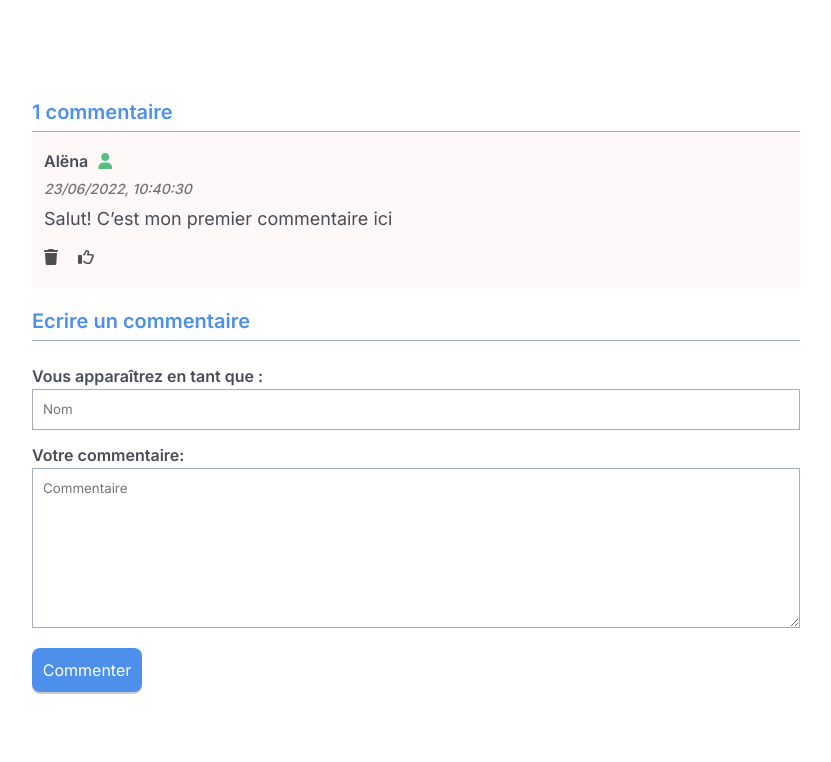
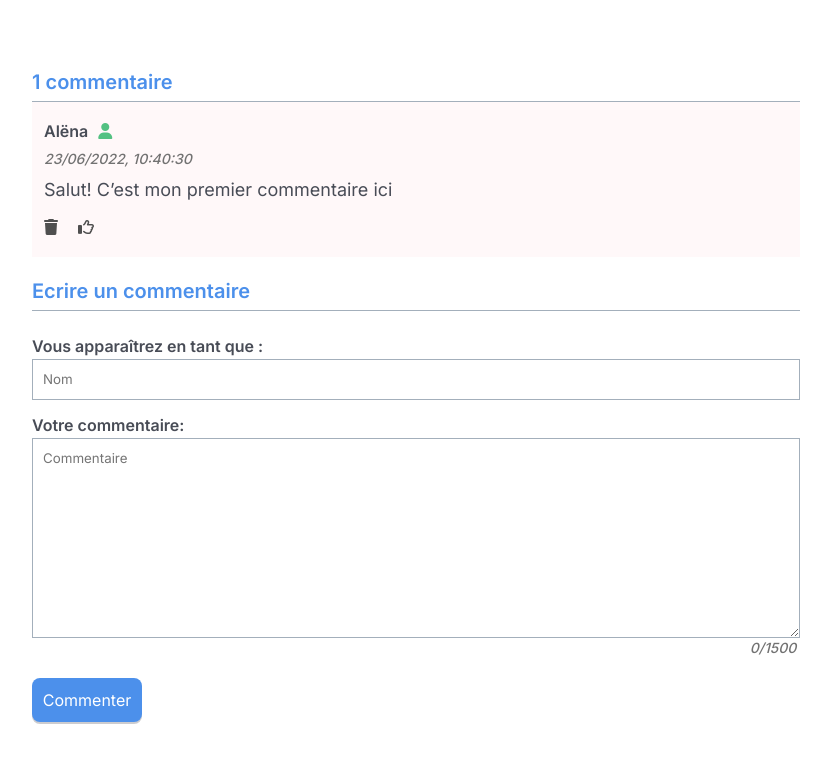
Before and after one commit to AlenaGM/Chat-React, a React (Create React App) app: page / in a window 1280 px wide. Shown: the top 762 px of the page, without its empty margins (224-1055 px from the left). Built offline with nearby package versions, Linux system fonts and the light colour scheme.

Commit message:
css update

```diff
--- a/src/components/commentAddForm/CommentAddForm.js
+++ b/src/components/commentAddForm/CommentAddForm.js
@@ -48,11 +48,11 @@ class CommentAddForm extends Component {
           Vous apparaîtrez en tant que :
         </label>
         <input
-          maxLength={50}
           type="text"
           className="form__input"
           placeholder="Nom"
           data-name="author"
+          maxLength={35}
           value={author}
           onChange={this.onValueChange}
         />
@@ -62,7 +62,15 @@ class CommentAddForm extends Component {
           className="form__input"
           placeholder="Commentaire"
           data-name="comment"
+          maxLength={1500}
           value={comment}
+          onChange={this.onValueChange}
+        />
+
+        <input
+          type="text"
+          className="form__counter "
+          value={comment.length + "/1500 "}
           onChange={this.onValueChange}
         />
 
--- a/src/components/commentAddForm/commentAddForm.scss
+++ b/src/components/commentAddForm/commentAddForm.scss
@@ -3,7 +3,17 @@
   border: solid 1px rgb(163, 175, 187);
 }
 
+.form__counter {
+  font-family: "Inter", sans-serif;
+  color: #727272;
+  font-size: 14px;
+  font-style: italic;
+  font-weight: 500;
+  text-align: right;
+  border: none;
+}
+
 textarea {
-  min-height: 160px;
+  min-height: 200px;
   resize: vertical;
 }
```
